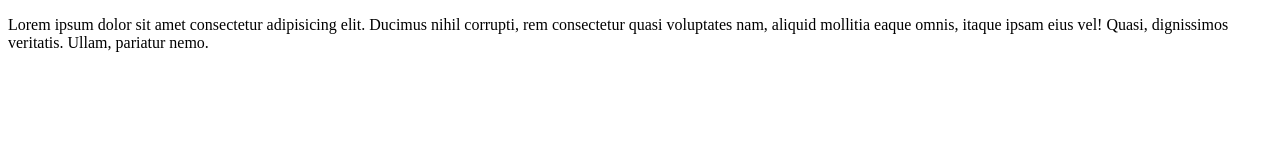
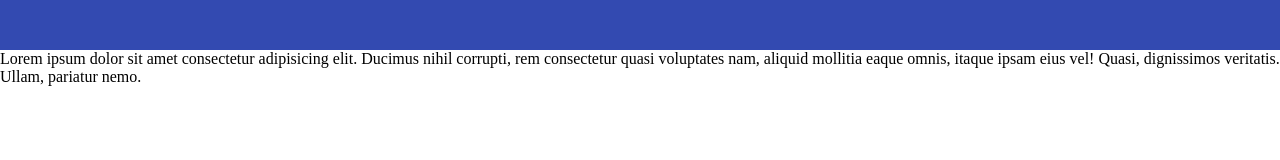
Before and after one commit to jrobertt0/githubtest, a plain HTML site: page index.html in a window 1280 px wide. Drawn offline with Linux system fonts and the light colour scheme.

Commit message:
added header

```diff
--- a/index.html
+++ b/index.html
@@ -9,7 +9,7 @@
 </head>
 
 <body>
-    <header>
+    <header class="header-container">
         <nav>
         </nav>
     </header>
--- a/styles.css
+++ b/styles.css
@@ -0,0 +1,11 @@
+*{
+    margin: 0;
+    padding: 0;
+    box-sizing: border-box;
+}
+
+.header-container{
+    height: 50px;
+    width: 100vw;
+    background-color: rgb(51, 74, 177)
+}
```
